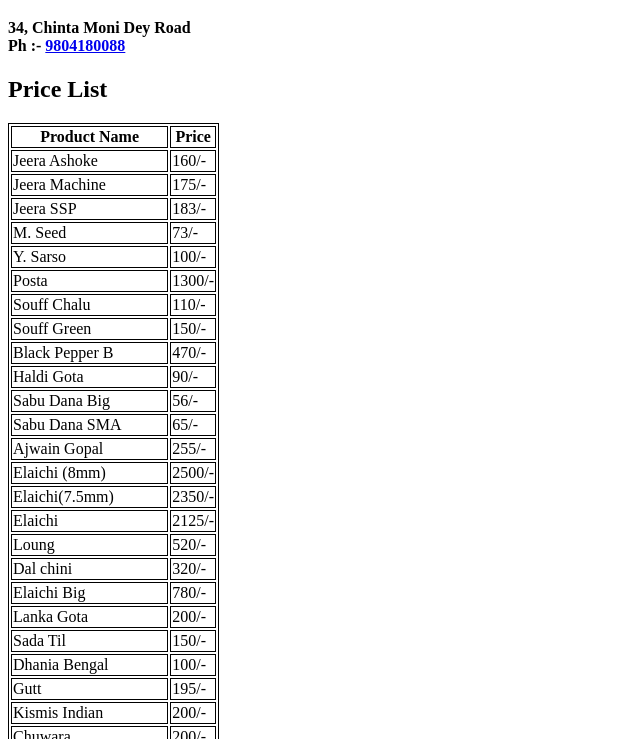
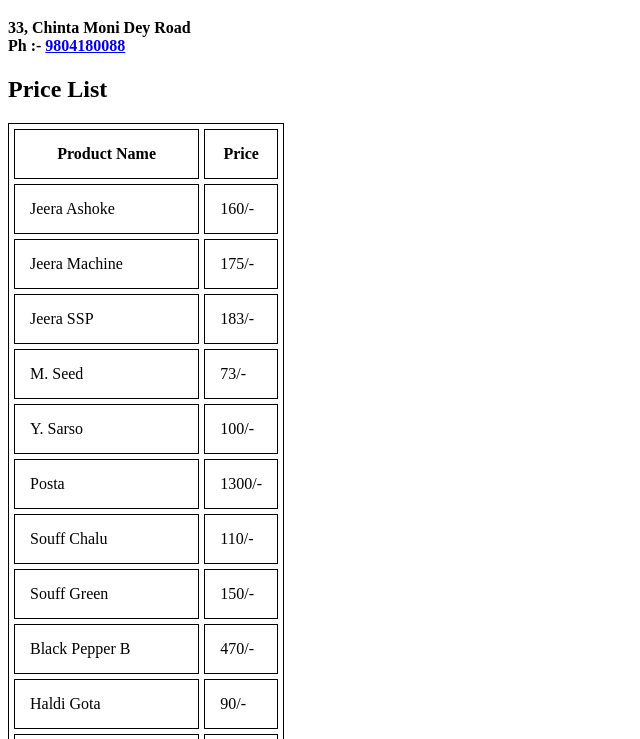
Before and after one commit to adityatambi/adityatambi.github.io, a plain HTML site: page index.html in a window 1280 px wide. Shown: the part 61-800 px from the top of the page, without its empty margins (0-640 px from the left). Drawn offline with Linux system fonts and the light colour scheme.

Commit message:
Update index.html

```diff
--- a/index.html
+++ b/index.html
@@ -1,7 +1,7 @@
 <!DOCTYPE HTML>
 <html>
     <head>
-        <title>Challenge: MBR Traders</title>
+        <title>MBR Traders</title>
         <meta charset="utf-8">
         <style>
 table, th, td {
@@ -11,11 +11,18 @@ table.center {
   margin-left: auto;
   margin-right: auto;
 }
+th, td {
+  padding: 15px;
+}
+table {
+  border-spacing: 5px;
+}
+
 </style>
     </head>
     <body>
     <h1> MBR Traders</h1>
-    <h4>34, Chinta Moni Dey Road<br>Ph :- <a href="tel:9804180088">9804180088</a>
+    <h4>33, Chinta Moni Dey Road<br>Ph :- <a href="tel:9804180088">9804180088</a>
     </h4>
     <h2> Price List</h2>
     <table style="width:%">
```
